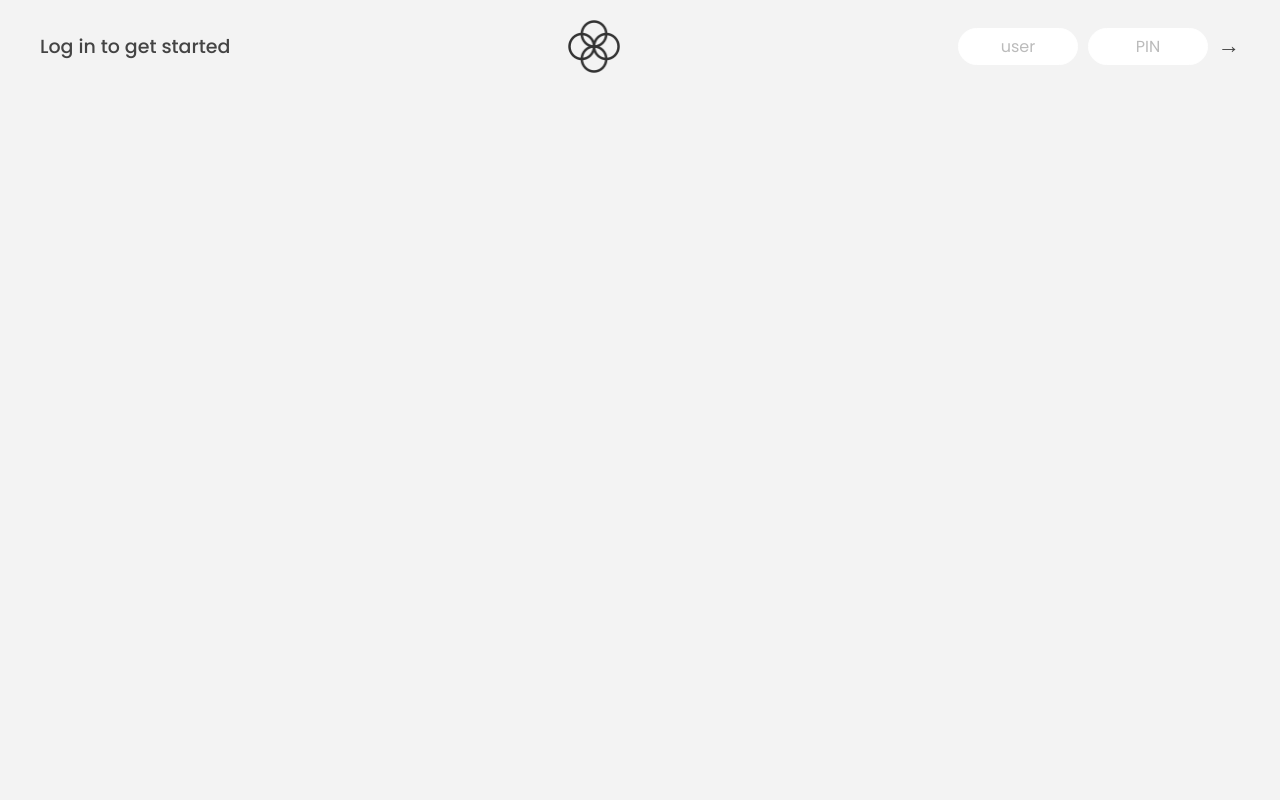
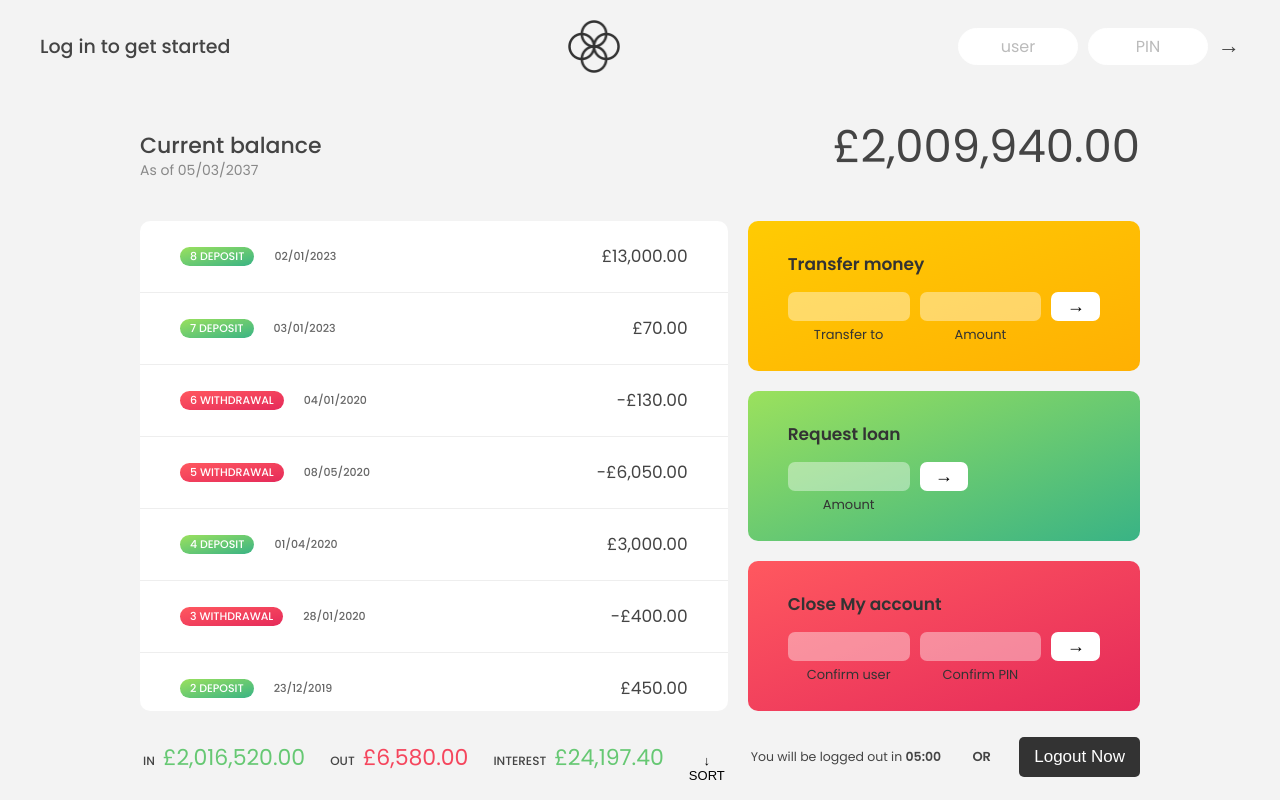
Before and after one commit to AyoMoses/bankist-app, a plain HTML site: page index.html in a window 1280 px wide. Drawn offline with Linux system fonts and the light colour scheme.

Commit message:
add logout button to app

```diff
--- a/index.html
+++ b/index.html
@@ -100,9 +100,15 @@
     </div>
 
     <!-- LOGOUT TIMER -->
-    <p class="logout-timer">
-      <span class="logout-prompt">You will be logged out in</span> <span class="timer">05:00</span>
-    </p>
+    <div class="logout-section">
+      <p class="logout-timer">
+        <span class="logout-prompt">You will be logged out in</span> <span class="timer">05:00</span>
+      </p>
+
+      <p class="logout-section__split">or</p>
+
+      <button class="logout-section__logout-button" type="button" aria-label="logout button">logout now</button>
+    </div>
   </main>
 
   <!-- <footer>
--- a/script.js
+++ b/script.js
@@ -39,8 +39,8 @@ const account2 = {
     '2020-06-25T18:59:59.371Z',
     '2020-07-26T12:08:20.894Z',
   ],
-  currency: 'USD',
-  locale: 'en-US',
+  currency: 'GBP',
+  locale: 'en-GB',
 };
 
 
@@ -59,8 +59,8 @@ const account3 = {
     '2021-06-25T18:49:59.371Z',
     '2021-07-26T12:01:20.894Z',
   ],
-  currency: 'CAD',
-  locale: 'en-CA',
+  currency: 'GBP',
+  locale: 'en-GB',
 };
 
 
@@ -79,8 +79,8 @@ const account4 = {
     '2019-06-25T18:42:59.371Z',
     '2018-07-26T12:09:20.894Z',
   ],
-  currency: 'NGN',
-  locale: 'en-NG',
+  currency: 'GBP',
+  locale: 'en-GB',
 };
 
 const account5 = {
@@ -118,6 +118,7 @@ const containerApp = document.querySelector('.app');
 const containerMovements = document.querySelector('.movements');
 
 const btnLogin = document.querySelector('.login__btn');
+const btnLogout = document.querySelector('.logout-section__logout-button');
 const btnTransfer = document.querySelector('.form__btn--transfer');
 const btnLoan = document.querySelector('.form__btn--loan');
 const btnClose = document.querySelector('.form__btn--close');
@@ -125,6 +126,7 @@ const btnSort = document.querySelector('.btn--sort');
 
 const inputLoginUsername = document.querySelector('.login__input--user');
 const inputLoginPin = document.querySelector('.login__input--pin');
+const inputLogin = document.querySelector('.login__input');
 const inputTransferTo = document.querySelector('.form__input--to');
 const inputTransferAmount = document.querySelector('.form__input--amount');
 const inputLoanAmount = document.querySelector('.form__input--loan-amount');
@@ -305,9 +307,9 @@ const startLogOutTimer = function () {
 let currentAccount, timer;
 
 // FAKE LOGGED IN STATE
-// currentAccount = account1;
-// updateUI(currentAccount);
-// containerApp.style.opacity = 1;
+currentAccount = account1;
+updateUI(currentAccount);
+containerApp.style.opacity = 1;
 
 btnLogin.addEventListener('click', function (e) {
   //? the default action of a button in form is to submit hence we prevent its default thereby, running our needed action
@@ -320,7 +322,7 @@ btnLogin.addEventListener('click', function (e) {
     // Dispay UI and welcome message.
     //? Then we take the firstname by splitting and getting the first [0]
     // labelWelcome.textContent = `Welcome back ${currentAccount.owner.split(' ')[0]}`;
-    printWelcome(`${currentAccount.owner.split(' ')[0]}`)
+    printWelcome(`${currentAccount.owner.split(' ')[0]}`);
     containerApp.style.opacity = 1;
 
     // create current time and date
@@ -367,6 +369,19 @@ btnLogin.addEventListener('click', function (e) {
 
     console.log('pin correct');
   }
+});
+
+// Logout button
+btnLogout.addEventListener('click', function() {
+  labelWelcome.textContent = "Log in to get started";
+  containerApp.style.opacity = 0;
+  clearInterval(timer);
+});
+btnLogout.addEventListener('mouseover', function(){
+  btnLogout.textContent = 'for real?';
+});
+btnLogout.addEventListener('mouseout', function(){
+  btnLogout.textContent = 'logout now';
 });
 
 // Tranfer amount
--- a/style.css
+++ b/style.css
@@ -238,6 +238,12 @@ h2 {
   grid-template-rows: auto auto;
   gap: 0.4rem 1rem;
 }
+.form__error {
+  border-color: #e52a5a !important;
+}
+.form__success {
+  border-color: #9be15d !important;
+}
 
 /* Exceptions for interst */
 .form.form--loan {
@@ -285,9 +291,51 @@ h2 {
   background-color: rgba(255, 255, 255, 0.8);
 }
 
+.logout-section {
+  display: flex;
+  flex-direction: row;
+  justify-content: space-between;
+  align-items: center;
+}
+.logout-section__split {
+  font-size: 1.3rem;
+  font-weight: 600;
+  text-transform: uppercase;
+}
+.logout-section__logout-button {
+  display: flex;
+  align-items: center;
+  justify-content: center;
+  gap: 0.3rem;
+  border: none;
+  cursor: pointer;
+  background-color: #333;
+  color: #fff;
+  font-size: 1.7rem;
+  font-weight: 500;
+  text-transform: capitalize;
+  padding: 1rem 1.5rem;
+  border-radius: 0.5rem;
+  -webkit-border-radius: 0.5rem;
+  -moz-border-radius: 0.5rem;
+  -ms-border-radius: 0.5rem;
+  -o-border-radius: 0.5rem;
+  transition: ease 0.3s;
+  -webkit-transition: ease 0.3s;
+  -moz-transition: ease 0.3s;
+  -ms-transition: ease 0.3s;
+  -o-transition: ease 0.3s;
+}
+.logout-section__logout-button:hover::before {
+  content: '🥲';
+}
+.logout-section__logout-button:hover {
+  background-color: #484545;
+}
+
 .logout-timer {
   padding: 0 0.3rem;
-  margin-top: 1.9rem;
+  /* margin-top: 1.9rem; */
   text-align: right;
   font-size: 1.25rem;
 }
```
